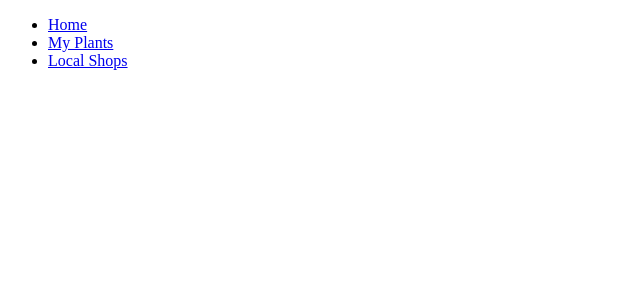
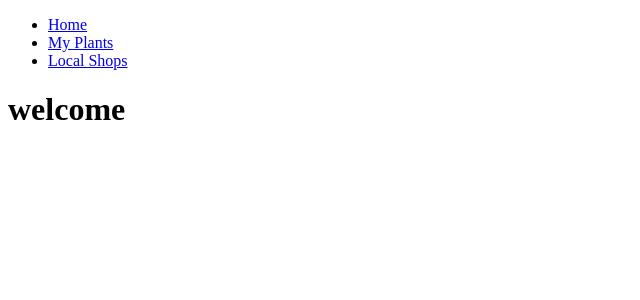
Before and after one commit to ellengreen/Sprout, an Angular app: page / in a window 1280 px wide. Shown: the top 300 px of the page, without its empty margins (0-640 px from the left). Built offline with nearby package versions, Linux system fonts and the light colour scheme.

Commit message:
routing for /home & /plants

```diff
--- a/src/app/app-routing.module.ts
+++ b/src/app/app-routing.module.ts
@@ -1,8 +1,17 @@
 import { NgModule } from '@angular/core';
 import { Routes, RouterModule } from '@angular/router';
+import { HomeComponent } from './home/home.component';
+import { PlantListComponent } from './plant-list/plant-list.component';
+import { PlantDetailsComponent } from './plant-details/plant-details.component';
 
-
-const routes: Routes = [];
+const routes: Routes = [
+  {
+    path: '', component: HomeComponent
+  },
+  {
+    path: 'plants', component: PlantListComponent
+  }
+];
 
 @NgModule({
   imports: [RouterModule.forRoot(routes)],
--- a/src/app/app.component.html
+++ b/src/app/app.component.html
@@ -11,3 +11,7 @@
     </li>
   </ul>
 </nav>
+
+<div>
+  <router-outlet></router-outlet>
+</div>
```
